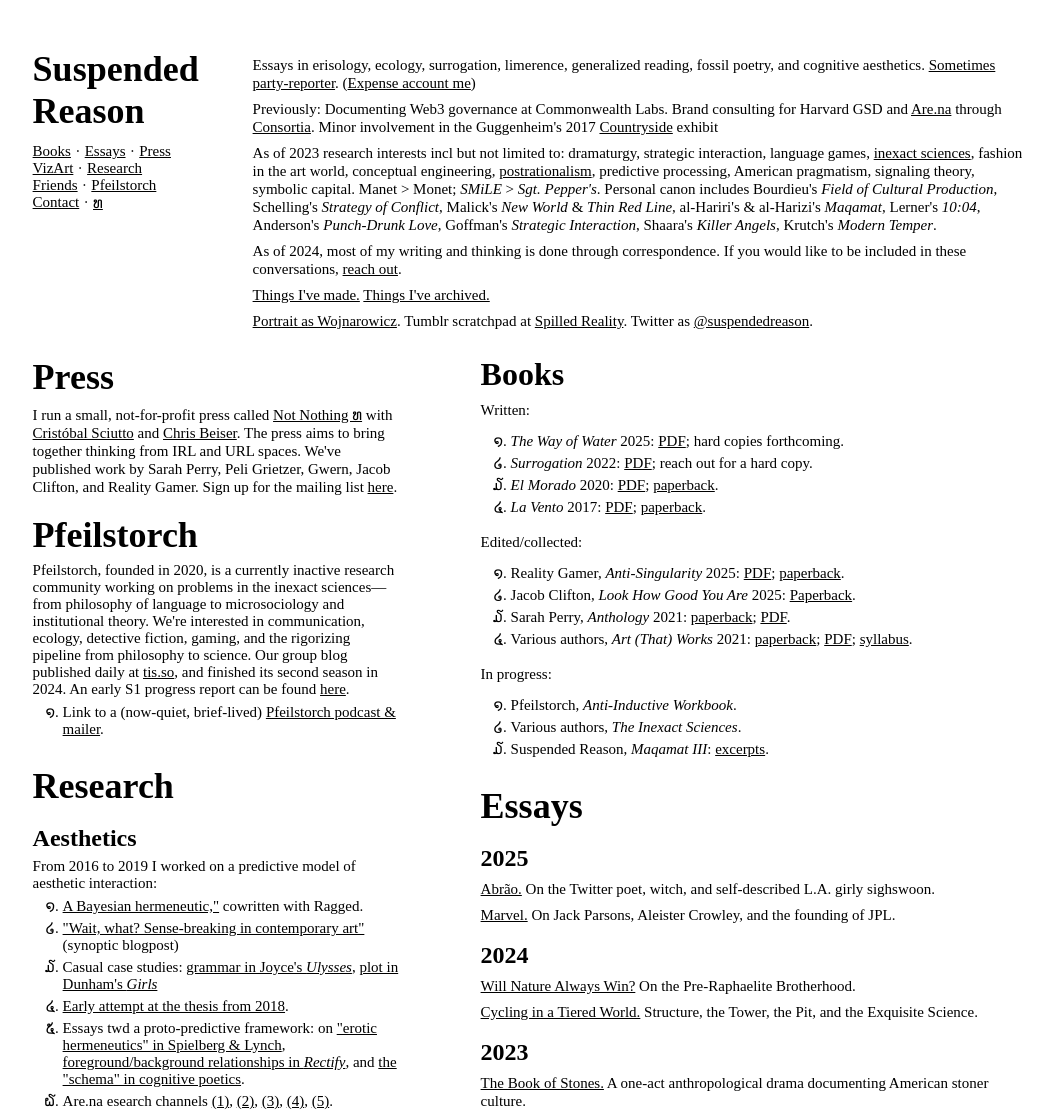
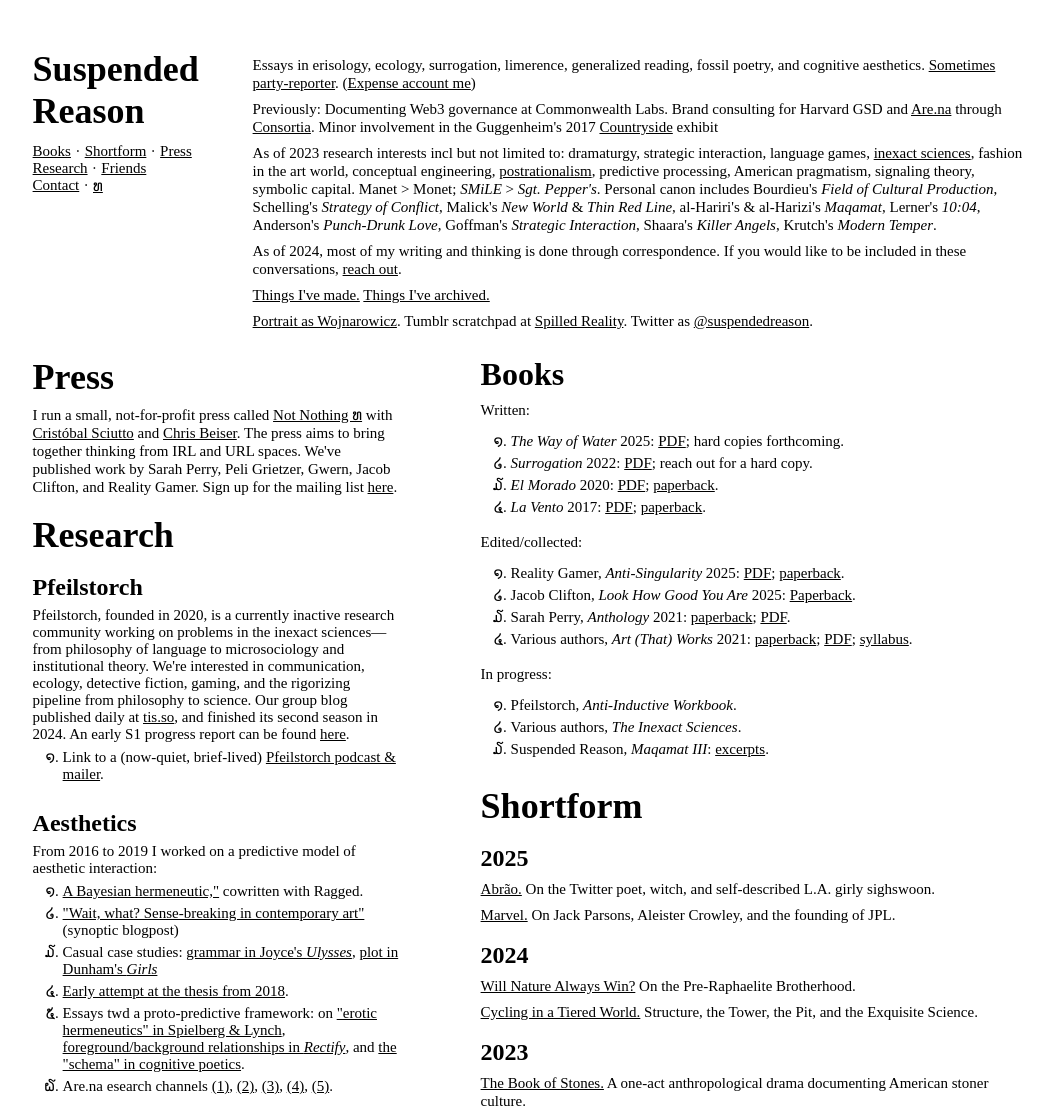
Before and after one commit to suspendedreason/suspendedreason.github.io, a plain HTML site: page index.html in a window 1280 px wide. Shown: the top 1113 px of the page, without its empty margins (57-1110 px from the left). Drawn offline with Linux system fonts and the light colour scheme.

Commit message:
Change Essays to Shortform, subsume Pfeilstorch to research

```diff
--- a/index.html
+++ b/index.html
@@ -31,20 +31,14 @@
 				<div class="nav-li">
 					<li onmouseenter="hover(this)" onmouseleave="hoverOff(this)"><a href="#books">Books</a></li>
 					<li>∙</li>
-					<li onmouseenter="hover(this)" onmouseleave="hoverOff(this)"><a href="#essays">Essays</a></li>
+					<li onmouseenter="hover(this)" onmouseleave="hoverOff(this)"><a href="#shortform">Shortform</a></li>
 					<li>∙</li>
 					<li onmouseenter="hover(this)" onmouseleave="hoverOff(this)"><a href="#press">Press</a></li>
 				</div>
 				<div class="nav-li">
-					<li onmouseenter="hover(this)" onmouseleave="hoverOff(this)"><a href="#arts">VizArt</a></li>
+					<li onmouseenter="hover(this)" onmouseleave="hoverOff(this)"><a href="#research">Research</a></li>
 					<li>∙</li>
-					<li onmouseenter="hover(this)" onmouseleave="hoverOff(this)"><a href="#research">Research</a></li>
-				</div>
-
-				<div class="nav-li">
 					<li onmouseenter="hover(this)" onmouseleave="hoverOff(this)"><a href="#friends">Friends</a>
-					<li>∙</li>
-					<li onmouseenter="hover(this)" onmouseleave="hoverOff(this)"><a href="#pfeilstorch">Pfeilstorch</a></li>
 				</div>
 				<div class="nav-li">
 					<li><a 	href="mailto:suspendedreason@gmail.com">Contact</a></li>
@@ -77,7 +71,9 @@
 				<p>I run a small, not-for-profit press called <a href="http://notnothing.ooo">Not Nothing ທ</a> with <a href="https://cristobal.space/">Cristóbal Sciutto</a> and <a href="https://whydontyoulove.me">Chris Beiser</a>. The press aims to bring together thinking from IRL and URL spaces. We've published work by Sarah Perry, Peli Grietzer, Gwern, Jacob Clifton, and Reality Gamer. Sign up for the mailing list <a href="https://forms.gle/fTR6Ms149PdcF2Gp7">here</a>.</p>
 			</div>
 
-			<h1 id="pfeilstorch">Pfeilstorch</h1>
+			<h1 id="research">Research</h1>
+			<div>
+				<h3 id="pfeilstorch">Pfeilstorch</h3>
 				<div class="pfeilstorch">
 					Pfeilstorch, founded in 2020, is a currently inactive research community working on problems in the inexact sciences—from philosophy of language to microsociology and institutional theory. We're interested in communication, ecology, detective fiction, gaming, and the rigorizing pipeline from philosophy to science. Our group blog published daily at <a href="https://tis.so">tis.so</a>, and finished its second season in 2024. An early S1 progress report can be found <a href="https://suspendedreason.com/2021/05/11/pfeilstorch/">here</a>.
 					<ul class="tab-in">
@@ -87,8 +83,6 @@
 					</ul>
 				</div>
 
-			<h1 id="research">Research</h1>
-			<div>
 				<h3 id="aesthetics"> Aesthetics</h3>
 				<div class="aesthetics">
 					From 2016 to 2019 I worked on a predictive model of aesthetic interaction:
@@ -300,7 +294,7 @@
 				</ul>
 			</div>
 
-			<h1 id="essays">Essays</h1>
+			<h1 id="shortform">Shortform</h1>
 			<h3>2025</h3>
 			<div>
 				<p>
```
Lines whose indentation alone changed are shown as unchanged.
